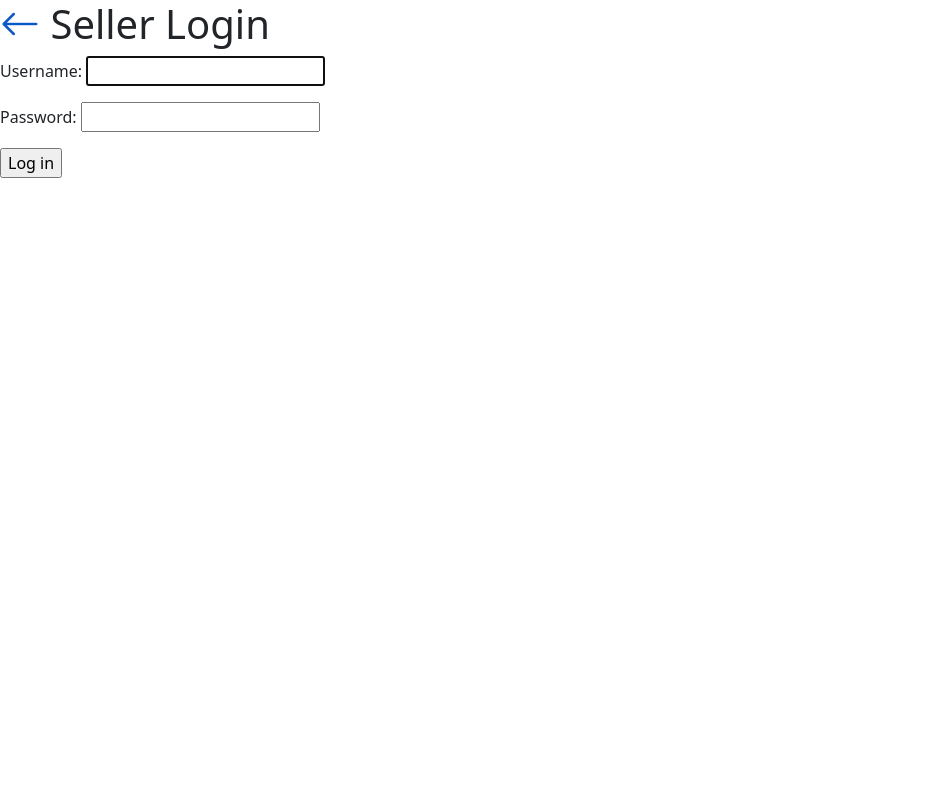
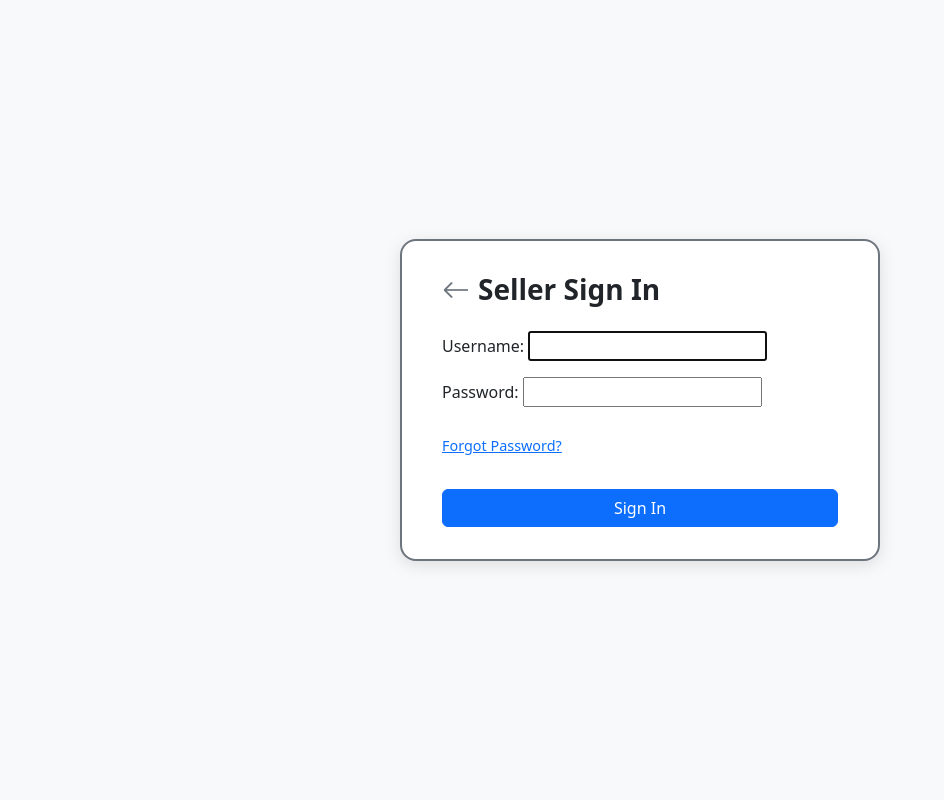
Before and after one commit to anil09123/shopkart, a Django app: page /seller-signin/ in a window 1280 px wide. Shown: the whole page, without its empty margins (0-944 px from the left). Run offline with Django 5.2, Linux system fonts and the light colour scheme.

Commit message:
update in settings file

```diff
--- a/shopcart/settings.py
+++ b/shopcart/settings.py
@@ -25,7 +25,7 @@ SECRET_KEY = 'django-insecure-^f7q@)g50ieiykdbby=dg9@psz_6^4oufrdn#mie14$qkum8if
 # SECURITY WARNING: don't run with debug turned on in production!
 DEBUG = True
 
-ALLOWED_HOSTS = ['*']
+ALLOWED_HOSTS = ['https://shopkart-jqps.onrender.com','52.66.239.49']
 
 
 # Application definition
@@ -142,4 +142,4 @@ EMAIL_HOST_USER = 'anilnavik7486@gmail.com'
 EMAIL_HOST_PASSWORD = 'bvlh vsec fkxz dhpe'
 
 
-CSRF_TRUSTED_ORIGINS = []
+CSRF_TRUSTED_ORIGINS = ["https://shopkart-jqps.onrender.com"]
--- a/templates/seller_signin.html
+++ b/templates/seller_signin.html
@@ -2,19 +2,64 @@
 <html lang="en">
 
 <head>
-    <meta charset="UTF-8">
-    <meta name="viewport" content="width=device-width, initial-scale=1.0">
-    <title>Customer Login</title>
-    <link rel="stylesheet" href="https://cdn.jsdelivr.net/npm/bootstrap-icons@1.11.3/font/bootstrap-icons.min.css">
-    <link href="https://cdn.jsdelivr.net/npm/bootstrap@5.3.3/dist/css/bootstrap.min.css" rel="stylesheet">
-
+  <meta charset="UTF-8" />
+  <meta name="viewport" content="width=device-width, initial-scale=1" />
+  <title>Seller Sign In</title>
+  <link href="https://cdn.jsdelivr.net/npm/bootstrap@5.3.3/dist/css/bootstrap.min.css" rel="stylesheet" />
+  <link rel="stylesheet" href="https://cdn.jsdelivr.net/npm/bootstrap-icons@1.11.3/font/bootstrap-icons.min.css" />
   <script src="https://cdn.jsdelivr.net/npm/bootstrap@5.3.3/dist/js/bootstrap.bundle.min.js"></script>
 
-    <link rel="stylesheet" href="https://cdn.jsdelivr.net/npm/bootstrap-icons/font/bootstrap-icons.css">
+  <style>
+    body {
+      background-color: #f8f9fa;
+      min-height: 100vh;
+      display: flex;
+      align-items: center;
+      justify-content: center;
+      padding: 1.5rem;
+    }
 
-    <style>
-        a {
+    .signin-container {
+      background-color: #fff;
+      border: 2px solid #6c757d;
+      border-radius: 1rem;
+      padding: 2rem 2.5rem;
+      max-width: 480px;
+      width: 100%;
+      box-shadow: 0 0.25rem 1rem rgb(108 117 125 / 0.2);
+    }
+
+    h1 a {
       text-decoration: none;
+      color: #6c757d;
+      margin-right: 0.5rem;
+      font-weight: 600;
+    }
+
+    h1 {
+      font-size: 1.75rem;
+      font-weight: 700;
+      margin-bottom: 1.5rem;
+      display: flex;
+      align-items: center;
+      color: #212529;
+    }
+
+    input[type="submit"] {
+      width: 100%;
+    }
+
+    .forgot-password-link {
+      display: inline-block;
+      margin-top: 0.75rem;
+      margin-bottom: 1.5rem;
+      font-size: 0.9rem;
+      color: #0d6efd;
+    }
+
+    .forgot-password-link:hover {
+      text-decoration: underline;
+      color: #084298;
     }
   </style>
 </head>
@@ -23,7 +68,7 @@
   {% if messages %}
   <div class="position-fixed top-0 end-0 p-3" style="z-index: 1050;">
     {% for message in messages %}
-        <div class="alert alert-success alert-dismissible fade show" role="alert" style="width: 300px;">
+    <div class="alert alert-success alert-dismissible fade show" role="alert" style="width: 300px">
       {{ message }}
       <button type="button" class="btn-close btn-sm" data-bs-dismiss="alert" aria-label="Close"></button>
     </div>
@@ -31,21 +76,20 @@
   </div>
   {% endif %}
 
+  <div class="signin-container">
+    <h1>
+      <a href="{% url 'index' %}"><i class="bi bi-arrow-left"></i></a> Seller Sign In
+    </h1>
 
+    <form action="" method="post" enctype="multipart/form-data" novalidate>
+      {% csrf_token %}
+      {{ form.as_p }}
 
-    <h1><a href="{% url 'index' %}"><i class="bi bi-arrow-left"></i></a> Seller Login </h1>
-    <!-- {% if messages %}
-<ul class="messages">
-    {% for message in messages %}
-    <li{% if message.tags %} class="{{ message.tags }}"{% endif %}>{{ message }}</li>
-    {% endfor %}
-</ul>
-{% endif %} -->
-    <form action="" method="post" enctype="multipart/form-data">
-        {% csrf_token %}
-        {{form.as_p}}
-        <input type="submit" value="Log in">
+      <a href="" class="forgot-password-link">Forgot Password?</a>
+
+      <input type="submit" value="Sign In" class="btn btn-primary mt-2" />
     </form>
+  </div>
 </body>
 
 </html>
```
Also changed, not shown: db.sqlite3. Lines whose indentation alone changed are shown as unchanged.
